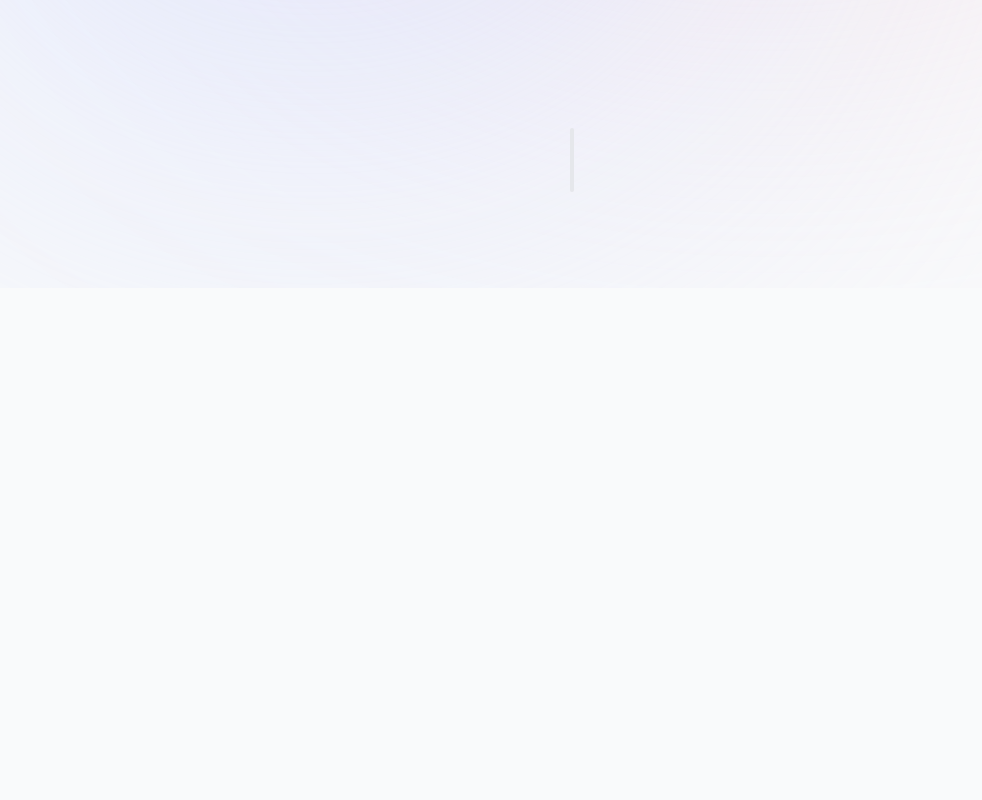
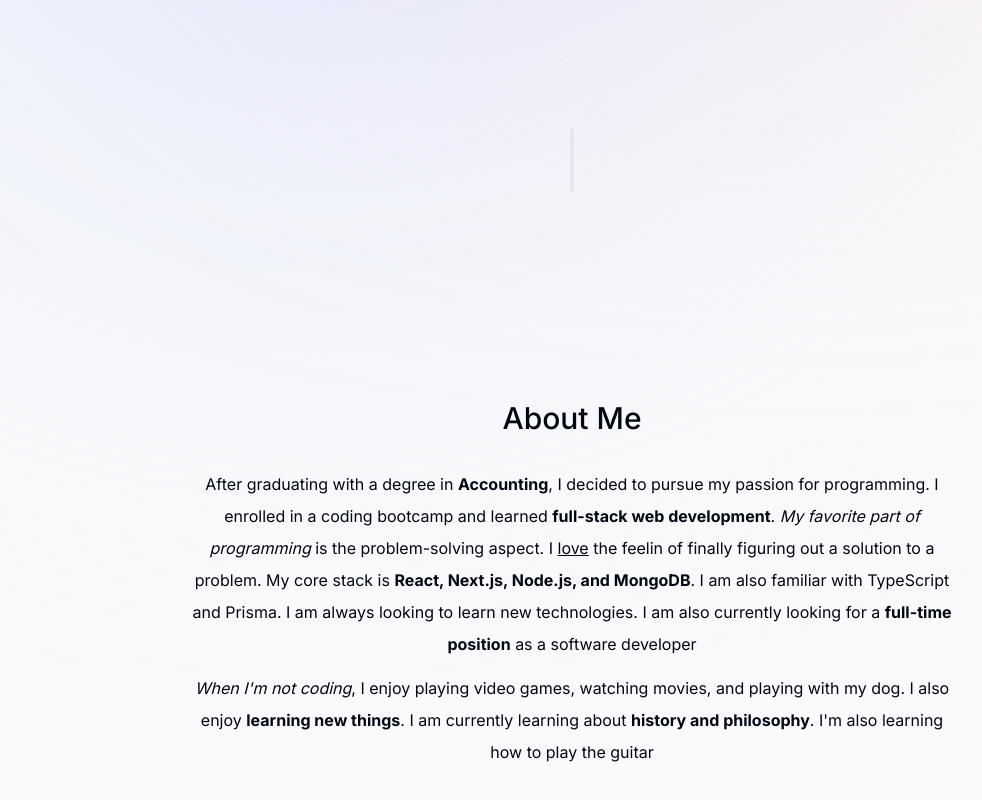
Before and after one commit to gtpd-ent/gtpd-landing, a Next.js app: page / in a window 1280 px wide. Shown: the part 862-1662 px from the top of the page, without its empty margins (68-1050 px from the left). Before the commit the page ends 1150 px from the top, so only its background shows below. Built offline with nearby package versions, Linux system fonts and the light colour scheme.

Commit message:
feat: about section - markdown improved

```diff
--- a/app/components/Divider/index.tsx
+++ b/app/components/Divider/index.tsx
@@ -1,8 +1,16 @@
+'use client';
+
+import { motion } from 'framer-motion';
 import React from 'react';
 
 const Divider = () => {
   return (
-    <div className="my-24 hidden h-16 w-1 rounded-full bg-gray-200 sm:block" />
+    <motion.div
+      animate={{ opacity: 1, y: 0 }}
+      className="my-24 hidden h-16 w-1 rounded-full bg-gray-200 sm:block"
+      initial={{ opacity: 0, y: 100 }}
+      transition={{ delay: 0.3 }}
+    />
   );
 };
 
--- /dev/null
+++ b/app/components/SectionTitle/index.tsx
@@ -0,0 +1,11 @@
+import React from 'react';
+
+type Props = {
+  children: React.ReactNode;
+};
+
+const SectionTitle = ({ children }: Props) => {
+  return <h2 className="mb-8 text-3xl font-medium capitalize">{children}</h2>;
+};
+
+export default SectionTitle;
--- a/app/page.tsx
+++ b/app/page.tsx
@@ -1,13 +1,15 @@
 import React from 'react';
 
+import About from './screens/About';
 import Divider from './components/Divider';
-import Intro from './components/Intro';
+import Intro from './screens/Intro';
 
 export default function Home() {
   return (
     <main className="flex flex-col items-center">
       <Intro />
       <Divider />
+      <About />
     </main>
   );
 }
--- /dev/null
+++ b/app/screens/About/index.tsx
@@ -0,0 +1,39 @@
+'use client';
+
+import { motion } from 'framer-motion';
+import React from 'react';
+
+import SimpleMarkdown from '@/components/SimpleMarkdown';
+
+import SectionTitle from '../../components/SectionTitle';
+
+const About = () => {
+  return (
+    <motion.section
+      animate={{ opacity: 1, y: 0 }}
+      className="my-28 max-w-3xl text-center leading-8 sm:mb-40"
+      initial={{ opacity: 0, y: 100 }}
+      transition={{ delay: 0.4 }}
+    >
+      <SectionTitle>About me</SectionTitle>
+      <SimpleMarkdown className="mb-3">
+        After graduating with a degree in **Accounting**, I decided to pursue my
+        passion for programming. I enrolled in a coding bootcamp and learned
+        **full-stack web development**. *My favorite part of programming* is the
+        problem-solving aspect. I _love_ the feelin of finally figuring out a
+        solution to a problem. My core stack is **React, Next.js, Node.js, and
+        MongoDB**. I am also familiar with TypeScript and Prisma. I am always
+        looking to learn new technologies. I am also currently looking for a
+        **full-time position** as a software developer
+      </SimpleMarkdown>
+      <SimpleMarkdown>
+        *When I&apos;m not coding*, I enjoy playing video games, watching
+        movies, and playing with my dog. I also enjoy **learning new things**. I
+        am currently learning about **history and philosophy**. I&apos;m also
+        learning how to play the guitar
+      </SimpleMarkdown>
+    </motion.section>
+  );
+};
+
+export default About;
--- a/app/components/Intro/index.tsx
+++ b/app/screens/Intro/index.tsx
@@ -54,8 +54,12 @@ const Intro = () => {
       >
         <SimpleMarkdown
           className="mb-12 mt-8 px-8 text-xl font-medium sm:mt-16 sm:text-4xl"
-          text="**Hello, I'm Ricardo.** I'm a **full stack developer** with **3 years** of experience. I enjoy building *sites & apps*. My focus is _React (Next.js)_"
-        />
+          Tag="h1"
+        >
+          **Hello, I&apos;m Ricardo.** I&apos;m a **full stack developer** with
+          **3 years** of experience. I enjoy building *sites & apps*. My focus
+          is _React (Next.js)_
+        </SimpleMarkdown>
       </motion.div>
       <motion.div
         animate={{ opacity: 1, y: 0 }}
--- a/components/SimpleMarkdown/index.tsx
+++ b/components/SimpleMarkdown/index.tsx
@@ -1,14 +1,18 @@
 import React from 'react';
 
 type Props = {
+  children: string;
   className?: string;
-  text: string;
+  Tag?: Extract<
+    keyof JSX.IntrinsicElements,
+    'p' | 'span' | 'h1' | 'h2' | 'h3' | 'h4' | 'h5'
+  >;
 };
 
-const SimpleMarkdown: React.FC<Props> = ({ className, text }) => {
+const SimpleMarkdown = ({ children, className, Tag = 'p' }: Props) => {
   const markdownRegex = /\*\*\*(.*?)\*\*\*|\*\*(.*?)\*\*|\*(.*?)\*|_(.*?)_/g;
 
-  const formattedText = text.replace(
+  const formattedText = children.replace(
     markdownRegex,
     (match, italicBold, bold, italic, underlined) =>
       (italicBold && `<strong><em>${italicBold}</em></strong>`) ||
@@ -19,7 +23,7 @@ const SimpleMarkdown: React.FC<Props> = ({ className, text }) => {
   );
 
   return (
-    <p
+    <Tag
       className={className}
       dangerouslySetInnerHTML={{ __html: formattedText }}
     />
```
Also changed, not shown: .eslintrc.js, 1 other file (tests, documents, lock files or other folders).
